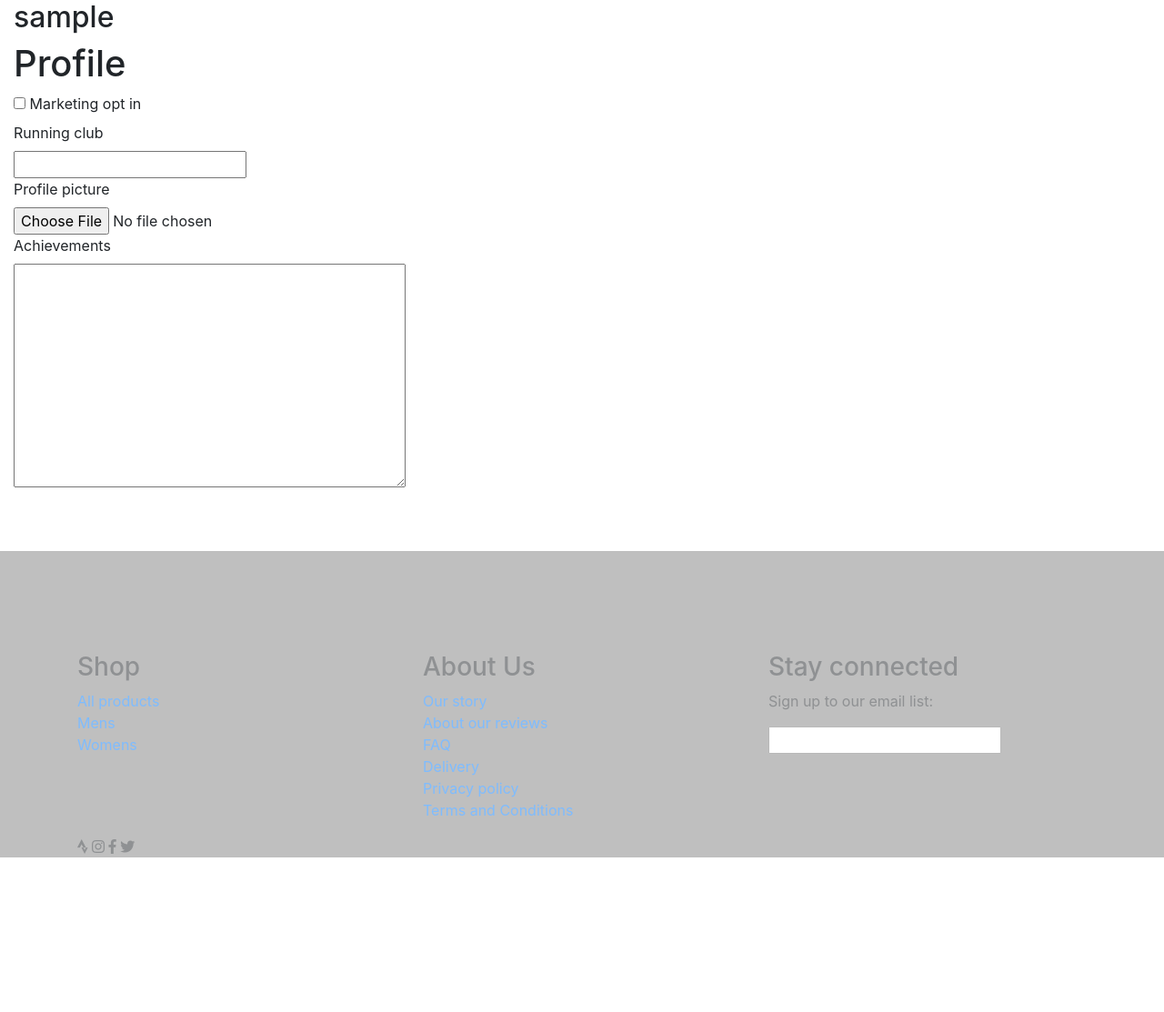
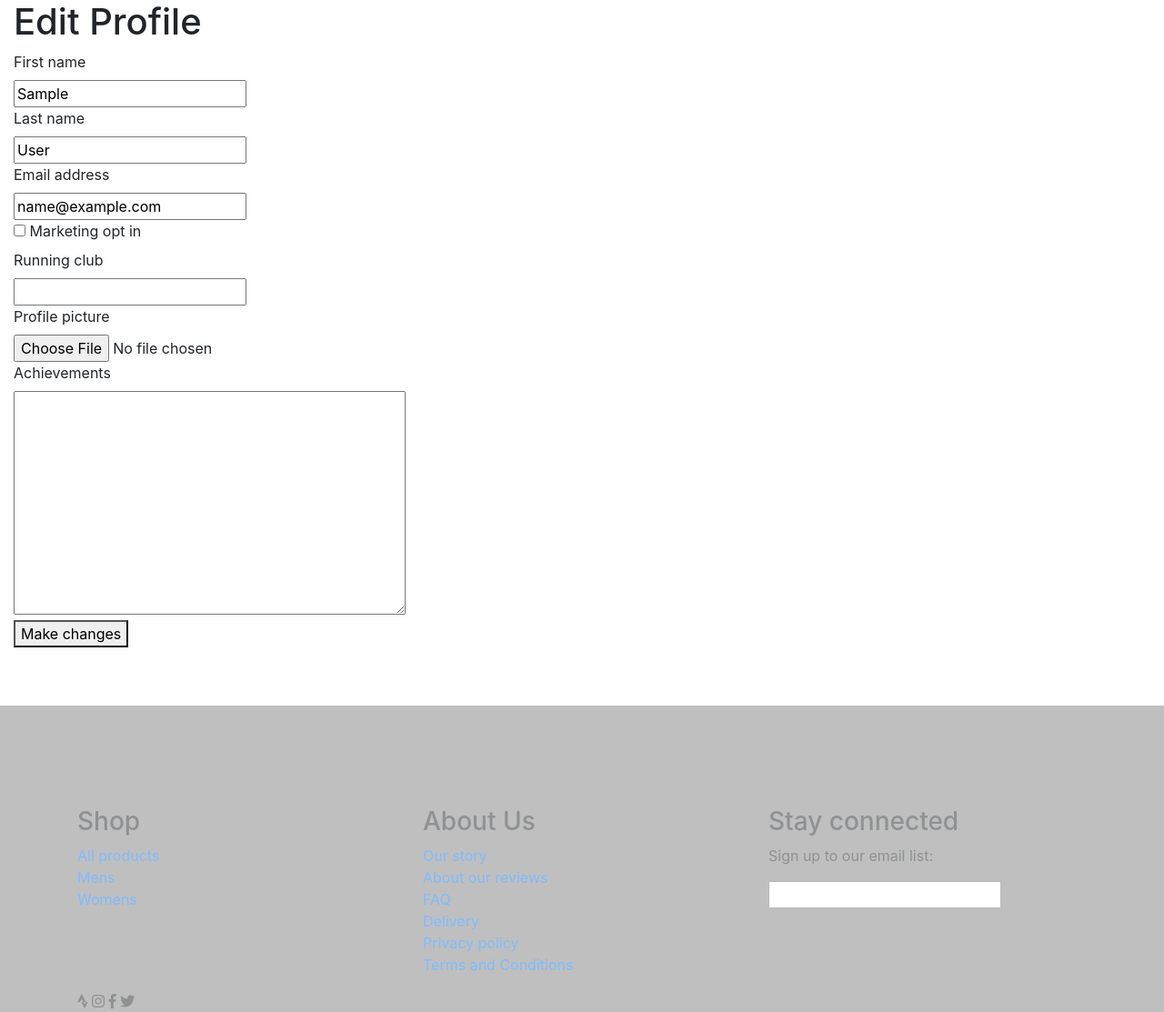
Before and after one commit to harryphelps2/shoepersonic, a Django app: page /accounts/edit_profile/ in a window 1280 px wide. Shown: the part 56-1169 px from the top of the page at 91% size. Before the commit the page ends 999 px from the top, so only its background shows below. Run offline with Django 3.2, Linux system fonts and the light colour scheme; the visitor is signed in with stand-in values (Sample User, id 1); parts of the project's set-up code (start-up, migrations or seed data) failed here and were passed over; some libraries are stand-ins or nearby versions.

Commit message:
Edit profile page and upload profile picture

```diff
--- a/accounts/forms.py
+++ b/accounts/forms.py
@@ -12,6 +12,11 @@ class ProfileForm(forms.ModelForm):
     class Meta:
         model = Profile
         fields = ('marketing_opt_in','running_club','profile_picture','achievements')
+
+class UserForm(forms.ModelForm):
+    class Meta:
+        model = User
+        fields = ('first_name', 'last_name', 'email')
 
 class UserRegistrationForm(UserCreationForm):
     username = forms.CharField(label="",widget=forms.TextInput(attrs={'placeholder':'Choose a username'}))
--- a/accounts/templates/edit_profile.html
+++ b/accounts/templates/edit_profile.html
@@ -1,7 +1,11 @@
 {% extends "base.html" %}
 {% load crispy_forms_tags %}
 {% block content %}
-<h2>{{ user.username }}</h2>
-<h1>Profile</h1>
-{{ profile_form|crispy }}
+<h1>Edit Profile</h1>
+<form action="{% url 'edit_profile' %}" method="post" enctype="multipart/form-data">
+    {% csrf_token %}
+    {{ user_form|crispy }}
+    {{ profile_form|crispy }}
+    <button type="submit">Make changes</button>
+</form>
 {% endblock %}
--- a/accounts/views.py
+++ b/accounts/views.py
@@ -1,9 +1,10 @@
 from django.shortcuts import render, redirect
-from .forms import UserLoginForm, UserRegistrationForm, ProfileForm
+from .forms import UserLoginForm, UserRegistrationForm, ProfileForm, UserForm
 from django.contrib import auth, messages
 from django.contrib.auth.decorators import login_required
 from django.urls import reverse
 from django.template.context_processors import csrf
+from django.db import transaction
 
 def index(request):
     """A view the returns the index page"""
@@ -63,7 +64,21 @@ def view_profile(request):
         return redirect(reverse('user_login'))
 
 @login_required
+@transaction.atomic
 def edit_profile(request):
-    user = request.user
-    profile_form = ProfileForm()
-    return render(request, 'edit_profile.html', {"user": user, "profile_form": profile_form})
+    if request.method == 'POST':
+        profile_form = ProfileForm(request.POST, request.FILES, instance=request.user.profile)
+        print(request.POST)
+        user_form = UserForm(request.POST, instance=request.user)
+        print(request.user.profile)
+        if user_form.is_valid() and profile_form.is_valid():
+            user_form.save()
+            profile_form.save()
+            messages.success(request, ('Yay! You updated your profile!'))
+            return redirect(reverse('view_profile'))
+        else:
+            messages.error(request, "Yikes couldn't manage that, please correct the errors below")
+    else:
+        user_form = UserForm(instance=request.user)
+        profile_form = ProfileForm(instance=request.user.profile)
+    return render(request, 'edit_profile.html', {"user_form": user_form, "profile_form": profile_form})
--- a/shoepersonic/settings.py
+++ b/shoepersonic/settings.py
@@ -177,7 +177,7 @@ AWS_ACCESS_KEY_ID = os.environ.get("AWS_ACCESS_KEY_ID")
 AWS_SECRET_ACCESS_KEY = os.environ.get("AWS_SECRET_ACCESS_KEY")
 
 AWS_S3_CUSTOM_DOMAIN = '%s.s3.amazonaws.com' % AWS_STORAGE_BUCKET_NAME
-
+AWS_DEFAULT_ACL = 'public_read'
 
 STATICFILES_LOCATION = 'static'
 STATICFILES_STORAGE = 'custom_storages.StaticStorage'
--- a/static/css/styles.css
+++ b/static/css/styles.css
@@ -77,6 +77,11 @@ footer .footer-contents {
   margin: 10%;
 }
 
+.profile__picture {
+  height: auto;
+  width: 10%;
+}
+
 .cart__row {
   padding: 2% 5%;
 }
--- a/static/css/styles.scss
+++ b/static/css/styles.scss
@@ -90,6 +90,15 @@ footer{
       margin: 10%;
   }
 
+//   Profile page
+
+  .profile{
+      &__picture{
+          height: auto;
+          width: 10%;
+      }
+  }
+
 //   Cart
 
 .cart{
@@ -103,9 +112,5 @@ footer{
     &__adjust{
         width: 80%;
         margin-left: 2%;
-
-        &__quantity{
-
-        }
     }
 }
--- a/templates/base.html
+++ b/templates/base.html
@@ -8,7 +8,7 @@
         <meta name="viewport" content="width=device-width, initial-scale=1">
         <link rel="stylesheet" href="https://maxcdn.bootstrapcdn.com/bootstrap/4.0.0/css/bootstrap.min.css" integrity="sha384-Gn5384xqQ1aoWXA+058RXPxPg6fy4IWvTNh0E263XmFcJlSAwiGgFAW/dAiS6JXm" crossorigin="anonymous">
         <link rel="stylesheet" href="https://use.fontawesome.com/releases/v5.4.2/css/all.css" integrity="sha384-/rXc/GQVaYpyDdyxK+ecHPVYJSN9bmVFBvjA/9eOB+pb3F2w2N6fc5qB9Ew5yIns" crossorigin="anonymous">
-        <link rel="stylesheet" href="{% static 'css/styles.css' %}">
+        <link rel="stylesheet" href="/static/css/styles.css">
     </head>
     <body>
         <div class="container-fluid">
```
Also changed, not shown: accounts/templates/profile.html (+11 -3 lines), accounts/migrations/0003_auto_20181028_0722.py (added), accounts/migrations/0004_auto_20181028_0724.py (added), 1 other file.
